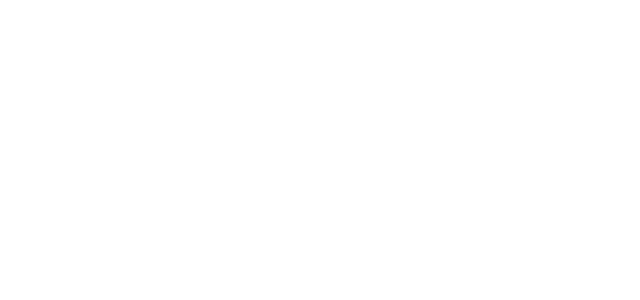
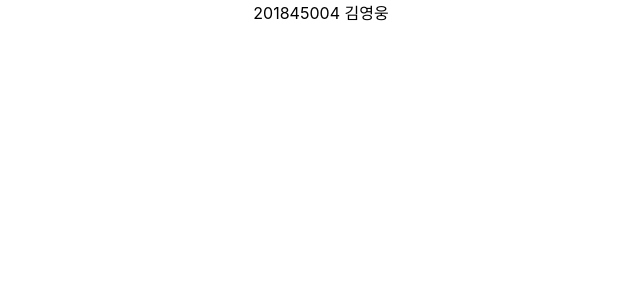
Before and after one commit to 0w00ng/PortMe, a React (Create React App) app: page / in a window 1280 px wide. Shown: the top 300 px of the page, without its empty margins (319-959 px from the left). Built offline with nearby package versions, Linux system fonts and the light colour scheme.

Commit message:
과제 제출용

```diff
--- a/src/App.js
+++ b/src/App.js
@@ -3,6 +3,7 @@
 function App() {
   return (
     <div className="App">
+      201845004 김영웅
     </div>
   );
 }
```
